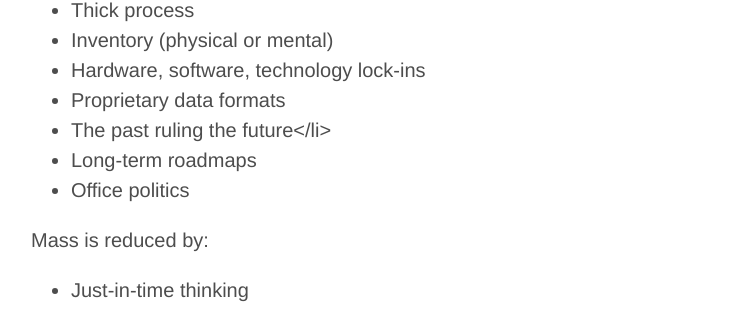
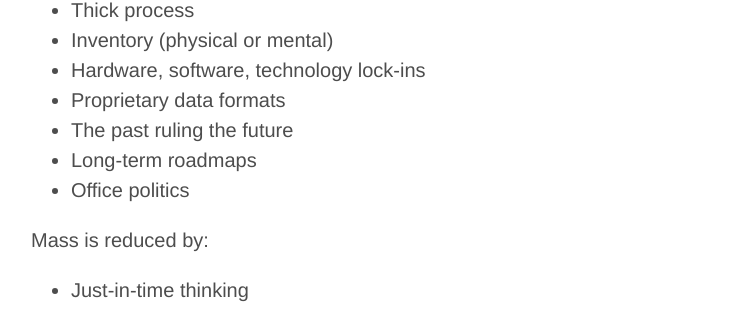
Before and after one commit to laprade/laprade.github.io, a Jekyll site: the page built from _posts/2013-12-1-getting-real.md, in a window 1280 px wide and 900 px high, scrolled down 2202 px. Shown: the part 141-451 px from the top of the window, without its empty margins (249-1001 px from the left). Built offline with Jekyll 4.4.1, drawn with Linux system fonts in a browser that asks for light colours.

```diff
--- a/_posts/2013-12-1-getting-real.md
+++ b/_posts/2013-12-1-getting-real.md
@@ -71,7 +71,7 @@ Mass is increased by:
 - Inventory (physical or mental)
 - Hardware, software, technology lock-ins
 - Proprietary data formats
-- The past ruling the future</li>
+- The past ruling the future
 - Long-term roadmaps
 - Office politics
 
```
